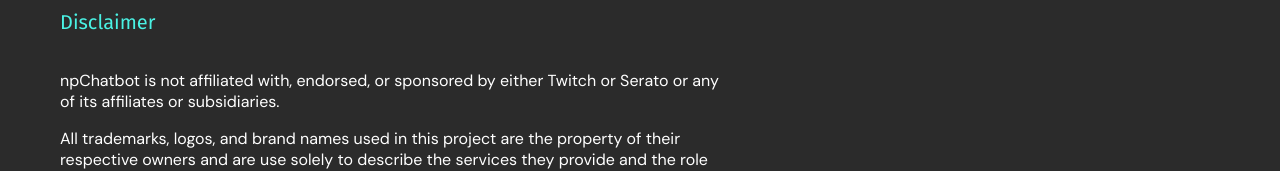
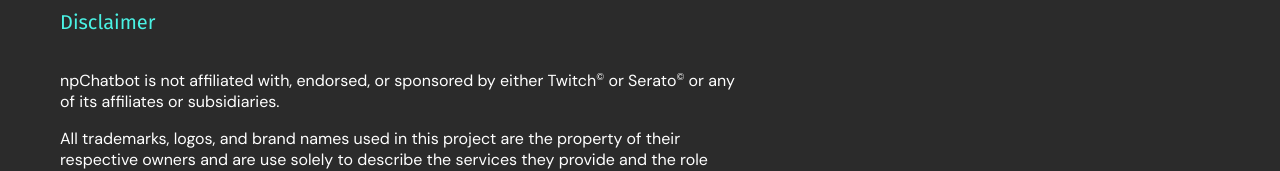
Before and after one commit to marcusmcb/np-chatbot-site, a React (Create React App) app: page /feedback in a window 1280 px wide. Shown: the part 846-1017 px from the top of the page. Built offline with nearby package versions, Linux system fonts and the light colour scheme.

Commit message:
added copyright icon to brand names in feedback page

```diff
--- a/src/pages/feedback/FeedbackPage.tsx
+++ b/src/pages/feedback/FeedbackPage.tsx
@@ -1,3 +1,4 @@
+import IconSpan from '../components/IconSpan'
 import './feedbackpage.css'
 
 const FeedbackPage = (): JSX.Element => {
@@ -51,7 +52,7 @@ const FeedbackPage = (): JSX.Element => {
 				<div className='feedback-page-item'>
 					<p>
 						npChatbot is not affiliated with, endorsed, or sponsored by either
-						Twitch or Serato or any of its affiliates or subsidiaries.
+						Twitch<IconSpan/> or Serato<IconSpan/> or any of its affiliates or subsidiaries.
 					</p>
 					<p>
 						All trademarks, logos, and brand names used in this project are the
```
